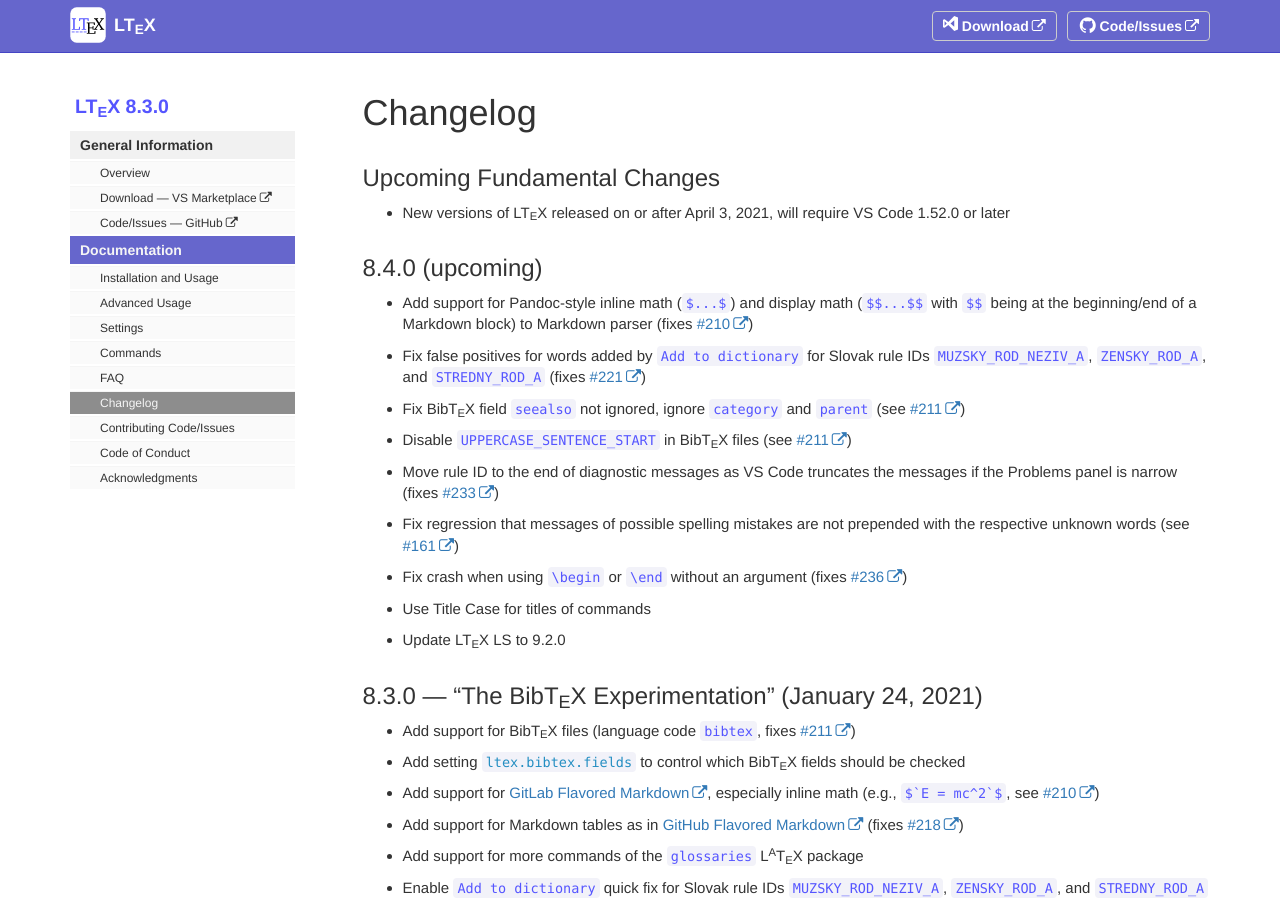
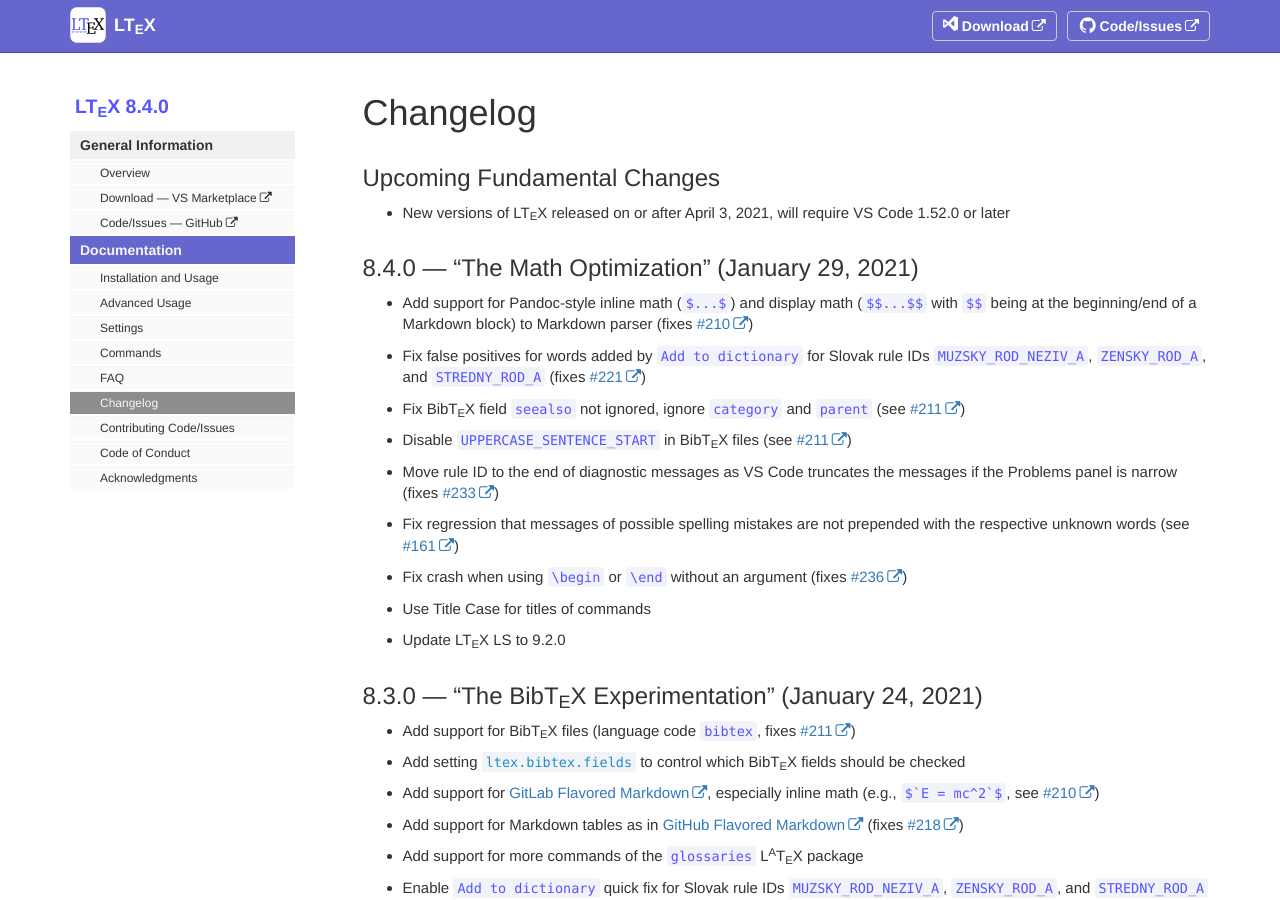
Before and after one commit to valentjn/vscode-ltex, a Jekyll site: the page built from pages/docs/changelog.md, in a window 1280 px wide and 900 px high. Built offline with Jekyll 4.4.1, drawn with Linux system fonts in a browser that asks for light colours.

Commit message:
Bump to 8.4.0

```diff
--- a/_data/sidebars/sidebar.yml
+++ b/_data/sidebars/sidebar.yml
@@ -1,7 +1,7 @@
 entries:
   - title: "sidebar"
     product: "LT<sub>E</sub>X"
-    version: "8.3.0"
+    version: "8.4.0"
     folders:
       - title: "General Information"
         output: "web"
--- a/pages/docs/changelog.md
+++ b/pages/docs/changelog.md
@@ -15,7 +15,7 @@
 
 - New versions of LTeX released on or after April 3, 2021, will require VS Code 1.52.0 or later
 
-## 8.4.0 (upcoming)
+## 8.4.0 — “The Math Optimization” (January 29, 2021)
 
 - Add support for Pandoc-style inline math (`$...$`) and display math (`$$...$$` with `$$` being at the beginning/end of a Markdown block) to Markdown parser (fixes [#210](https://github.com/valentjn/vscode-ltex/issues/210))
 - Fix false positives for words added by `Add to dictionary` for Slovak rule IDs `MUZSKY_ROD_NEZIV_A`, `ZENSKY_ROD_A`, and `STREDNY_ROD_A` (fixes [#221](https://github.com/valentjn/vscode-ltex/issues/221))
```
